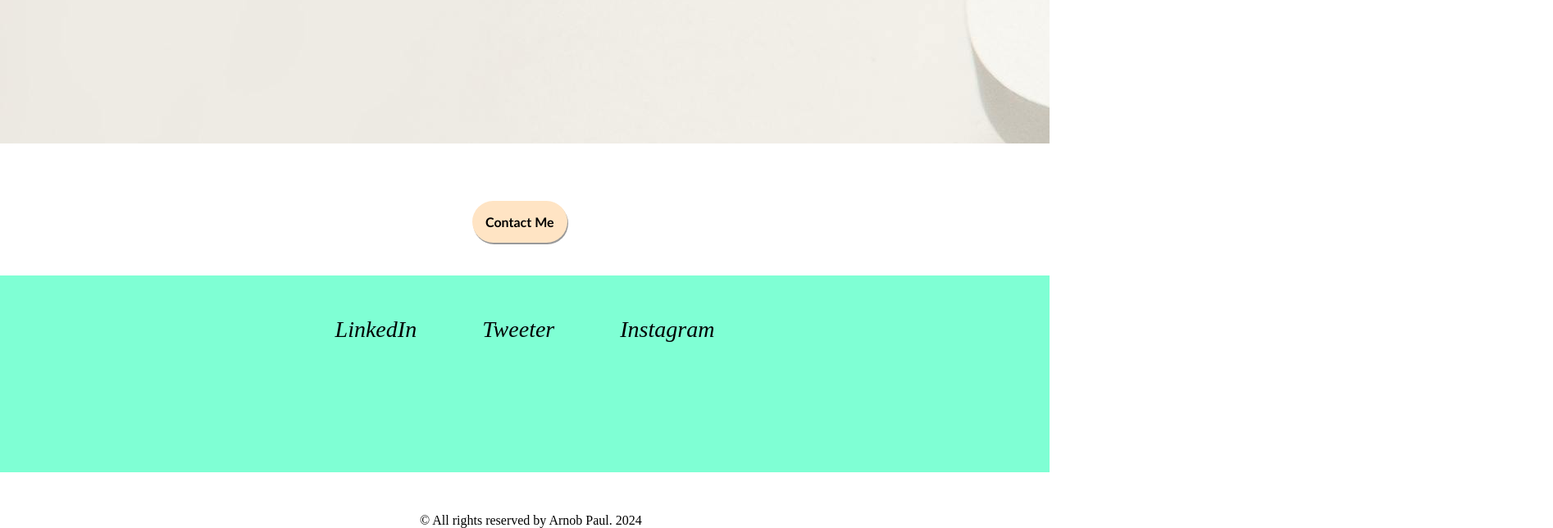
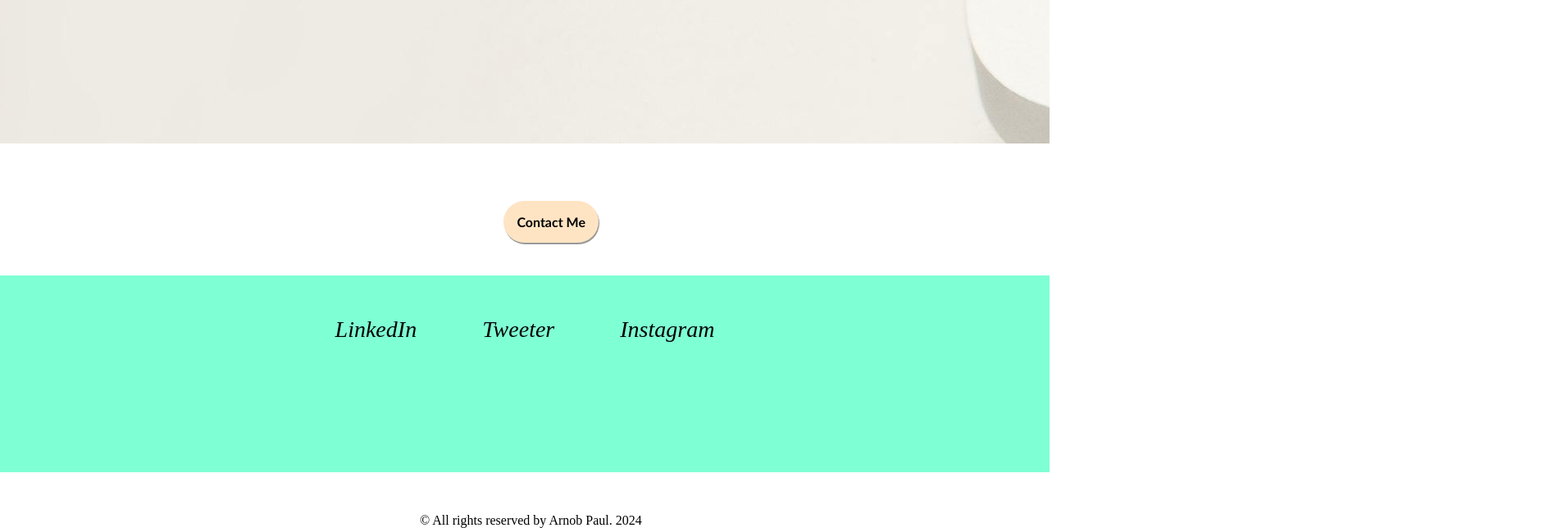
Before and after one commit to ArnobArtz/My-Portfolio, a plain HTML site: page Projects/Capstone 2/index.html in a window 1280 px wide. Shown: the part 1675-2319 px from the top of the page at 82% size, 1894 px wide, since content can reach past the window. Drawn offline with Linux system fonts and the light colour scheme; a web font is replaced by a local one.

Commit message:
third commit

```diff
--- a/Projects/Capstone 2/style.css
+++ b/Projects/Capstone 2/style.css
@@ -80,7 +80,7 @@ body {
 }
 .button{
     position: relative;
-    top: 70px; left: 45%;
+    top: 70px; left: 48%;
 }
 .footer{
     position: relative;
```
